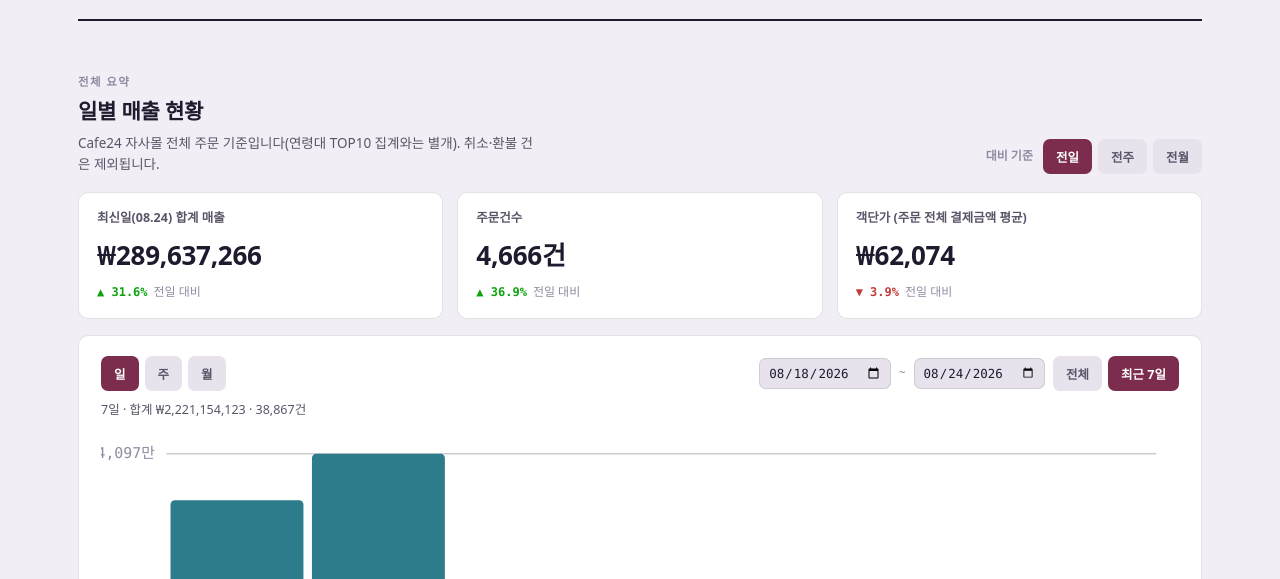
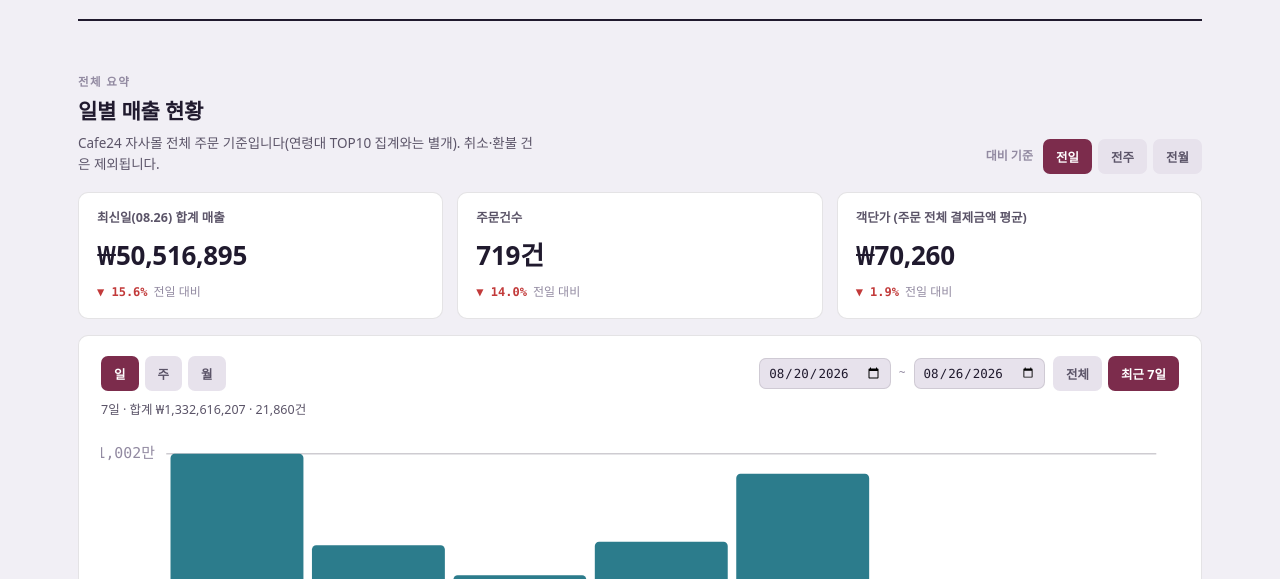
Before and after one commit to dhlee-blip/verish-age-top10-dashboard, a plain HTML site: page index.html in a window 1280 px wide. Shown: the part 221-800 px from the top of the page. Drawn offline with Linux system fonts and the light colour scheme.

Commit message:
Daily data refresh

```diff
--- a/index.html
+++ b/index.html
@@ -440,7 +440,9 @@
     { d: "2026-08-21", orders: 3543, revenue: 216617600, aov: 61140 },
     { d: "2026-08-22", orders: 3033, revenue: 185861086, aov: 61280 },
     { d: "2026-08-23", orders: 3408, revenue: 220101331, aov: 64584 },
-    { d: "2026-08-24", orders: 4666, revenue: 289637266, aov: 62074 }
+    { d: "2026-08-24", orders: 4666, revenue: 289637266, aov: 62074 },
+    { d: "2026-08-25", orders: 836, revenue: 59860972, aov: 71604 },
+    { d: "2026-08-26", orders: 719, revenue: 50516895, aov: 70260 }
   ];
   // REVENUE_DATA_END
 
@@ -509,13 +511,13 @@
       "na": [[1,"쿨핏 브라 볼륨핏",180,97],[2,"쿨핏 브라 시그니처",167,88],[3,"쿨핏 브라 볼륨핏 PLUS",109,61],[4,"쿨핏 팬티",108,53],[5,"쿨핏 팬티 볼륨핏",94,43],[6,"쿨핏 팬티 볼륨핏 PLUS",73,30],[7,"쿨핏 브라 오프숄더 볼륨",67,62],[8,"쿨핏 브라 볼륨 노후크",40,22],[9,"에센셜핏 스쿱 브라렛",27,18],[10,"아이스온 푸시업 브라",26,6]]
     },
     "2026-08-17": {
-      "10": [[1,"아이스온 브리프 팬티",8,1],[2,"아이스온 오프숄더 브라",2,2],[2,"쿨핏 브라 시그니처 PLUS",2,1],[4,"쿨핏 브라 볼륨핏 PLUS",1,1],[4,"쿨핏 브라 볼륨핏",1,1],[4,"뉴베이직 피티드 롱 슬리브 티셔츠",1,1],[4,"UV차단 암슬리브",1,1],[4,"티셔츠 브라 커버업 2.0",1,1]],
-      "20": [[1,"아이스온 브리프 팬티",16100,3813],[2,"UV차단 암슬리브",6887,6865],[3,"아이스온 오프숄더 브라",5917,2507],[4,"아이스온 노라인 팬티",5802,1604],[5,"아이스온 푸시업 브라",3816,1522],[6,"아이스온 브라 메쉬 컴포트 BIG",3260,1180],[7,"코튼 팬티 노라인",2794,884],[8,"아이스온 브라 브리즈",2491,1187],[9,"아이스온 에어리 브라",2486,862],[10,"아이스온 노후크 브라",2370,830]],
-      "30": [[1,"아이스온 브리프 팬티",8195,1859],[2,"아이스온 오프숄더 브라",5081,1199],[3,"UV차단 암슬리브",4511,4488],[4,"아이스온 노라인 팬티",3282,899],[5,"모달 브라탑 크롭",1880,460],[6,"아이스온 브라 메쉬 컴포트 BIG",1736,624],[7,"코튼 팬티 노라인",1683,536],[8,"아이스온 캐미솔 브라탑",1391,445],[9,"아이스온 노후크 브라",1356,450],[10,"아이스온 푸시업 브라",1348,483]],
-      "40": [[1,"아이스온 브리프 팬티",3397,733],[2,"UV차단 암슬리브",1989,1958],[3,"아이스온 오프숄더 브라",1888,413],[4,"아이스온 노라인 팬티",1323,337],[5,"모달 브라탑 크롭",1196,211],[6,"아이스온 캐미솔 브라탑",912,278],[7,"아이스온 노후크 브라",883,237],[8,"모달 브라탑 롱",803,235],[9,"코튼 팬티 노라인",676,204],[10,"아이스온 브라 메쉬 컴포트 BIG",653,231]],
-      "50": [[1,"아이스온 브리프 팬티",1235,264],[2,"UV차단 암슬리브",646,636],[3,"아이스온 노라인 팬티",542,138],[4,"아이스온 노후크 브라",295,99],[5,"아이스온 오프숄더 브라",260,135],[6,"아이스온 캐미솔 브라탑",244,76],[7,"쿨핏 브라 볼륨핏",231,141],[8,"아이스온 브라 메쉬 컴포트 BIG",225,69],[9,"모달 브라탑 롱",198,59],[10,"아이스온 푸시업 브라",195,76],[10,"코튼 팬티 노라인",195,56]],
+      "10": [[1,"아이스온 브리프 팬티",8,1],[2,"아이스온 오프숄더 브라",2,2],[2,"쿨핏 브라 시그니처 PLUS",2,1],[4,"티셔츠 브라 커버업 2.0",1,1],[4,"UV차단 암슬리브",1,1],[4,"쿨핏 브라 볼륨핏",1,1],[4,"쿨핏 브라 볼륨핏 PLUS",1,1],[4,"뉴베이직 피티드 롱 슬리브 티셔츠",1,1]],
+      "20": [[1,"아이스온 브리프 팬티",16066,3806],[2,"UV차단 암슬리브",6842,6820],[3,"아이스온 오프숄더 브라",5882,2482],[4,"아이스온 노라인 팬티",5785,1599],[5,"아이스온 푸시업 브라",3750,1501],[6,"아이스온 브라 메쉬 컴포트 BIG",3230,1171],[7,"코튼 팬티 노라인",2789,883],[8,"아이스온 브라 브리즈",2485,1186],[9,"아이스온 에어리 브라",2464,856],[10,"아이스온 노후크 브라",2352,824]],
+      "30": [[1,"아이스온 브리프 팬티",8166,1853],[2,"아이스온 오프숄더 브라",5028,1170],[3,"UV차단 암슬리브",4472,4449],[4,"아이스온 노라인 팬티",3276,897],[5,"모달 브라탑 크롭",1872,458],[6,"아이스온 브라 메쉬 컴포트 BIG",1715,617],[7,"코튼 팬티 노라인",1667,531],[8,"아이스온 캐미솔 브라탑",1387,444],[9,"아이스온 푸시업 브라",1337,478],[10,"아이스온 노후크 브라",1323,439]],
+      "40": [[1,"아이스온 브리프 팬티",3381,731],[2,"UV차단 암슬리브",1972,1941],[3,"아이스온 오프숄더 브라",1874,403],[4,"아이스온 노라인 팬티",1315,335],[5,"모달 브라탑 크롭",1192,210],[6,"아이스온 캐미솔 브라탑",912,278],[7,"아이스온 노후크 브라",866,232],[8,"모달 브라탑 롱",795,234],[9,"코튼 팬티 노라인",660,200],[10,"아이스온 브라 메쉬 컴포트 BIG",649,230]],
+      "50": [[1,"아이스온 브리프 팬티",1224,263],[2,"UV차단 암슬리브",635,625],[3,"아이스온 노라인 팬티",533,136],[4,"아이스온 노후크 브라",286,97],[5,"아이스온 오프숄더 브라",257,132],[6,"아이스온 캐미솔 브라탑",239,74],[7,"쿨핏 브라 볼륨핏",227,140],[8,"아이스온 브라 메쉬 컴포트 BIG",220,67],[9,"코튼 팬티 노라인",198,56],[9,"모달 브라탑 롱",198,59]],
       "60": [[1,"아이스온 브리프 팬티",82,20],[2,"UV차단 암슬리브",63,62],[3,"아이스온 오프숄더 브라",28,10],[4,"쿨핏 팬티 컴포트 BIG",27,5],[5,"아이스온 하이웨이스트 드로즈",21,5],[5,"아이스온 캐미솔 브라탑",21,8],[7,"아이스온 브라 메쉬 컴포트 BIG",20,7],[7,"모달 브라탑 크롭",20,4],[9,"쿨핏 브라 시그니처",17,9],[10,"쿨핏 브라 컴포트 BIG 미니마이저",16,7]],
-      "na": [[1,"아이스온 브리프 팬티",2612,653],[2,"UV차단 암슬리브",1495,1418],[3,"아이스온 노라인 팬티",1072,289],[4,"아이스온 푸시업 브라",923,361],[5,"아이스온 오프숄더 브라",652,355],[6,"아이스온 노후크 브라",581,206],[7,"아이스온 브라 브리즈",558,264],[8,"코튼 팬티 노라인",524,168],[9,"모달 브라탑 크롭",520,126],[10,"쿨핏 브라 볼륨핏",455,296]]
+      "na": [[1,"아이스온 브리프 팬티",2596,649],[2,"UV차단 암슬리브",1484,1408],[3,"아이스온 노라인 팬티",1068,288],[4,"아이스온 푸시업 브라",908,356],[5,"아이스온 오프숄더 브라",636,345],[6,"아이스온 노후크 브라",574,202],[7,"아이스온 브라 브리즈",559,264],[8,"코튼 팬티 노라인",519,167],[9,"모달 브라탑 크롭",512,124],[10,"쿨핏 브라 볼륨핏",454,295]]
     }
   };
   // RAW_SKU_DATA_END
@@ -584,13 +586,13 @@
       "na": [[1,"[브라3+팬티3] 쿨핏 브라 볼륨핏&팬티 set",96,16],[2,"쿨핏 브라 오프숄더 볼륨",67,62],[3,"[브라3+팬티3] 쿨핏 브라 시그니처&팬티 set",66,11],[4,"쿨핏 브라 시그니처",65,44],[5,"[브라3+팬티3] 쿨핏 브라 볼륨핏 PLUS&팬티 set",60,10],[6,"쿨핏 브라 시그니처&팬티 set",52,18],[7,"쿨핏 브라 볼륨핏",51,31],[8,"쿨핏 브라 볼륨핏&팬티 set",44,17],[9,"쿨핏 브라 시그니처 3PACK",42,14],[10,"[3+2] 아이스온 푸시업 브라&브리프 팬티 set",40,4]]
     },
     "2026-08-17": {
-      "10": [[1,"[3+1] 아이스온 브리프 팬티",8,1],[2,"쿨핏 브라 시그니처 PLUS",2,1],[2,"아이스온 오프숄더 브라",2,2],[4,"뉴베이직 피티드 롱 슬리브 티셔츠",1,1],[4,"티셔츠 브라 커버업",1,1],[4,"[첫 구매 전용] 쿨핏 브라 볼륨핏 PLUS",1,1],[4,"(사은품) UV 차단 암슬리브 (1쌍)",1,1],[4,"[첫 구매 전용] 쿨핏 브라 볼륨핏",1,1]],
-      "20": [[1,"[3+1] 아이스온 브리프 팬티",14632,3060],[2,"(사은품) UV 차단 암슬리브 (1쌍)",6857,6857],[3,"[3+1] 아이스온 노라인 팬티",5012,1149],[4,"[3+1] 아이스온 오프숄더 브라",3708,513],[5,"[3+1] 아이스온 푸시업 브라",2852,694],[6,"[3+1] [25 VER.] 아이스온 브라 메쉬 컴포트 BIG",2344,556],[7,"[3+1] [25 VER.] 모달 브라탑 크롭",2240,549],[8,"아이스온 오프숄더 브라",2209,2002],[9,"[3+1] 아이스온 에어리 브라",1976,478],[10,"코튼 팬티 노라인 4PACK",1916,448]],
-      "30": [[1,"[3+1] 아이스온 브리프 팬티",7456,1526],[2,"(사은품) UV 차단 암슬리브 (1쌍)",4481,4481],[3,"[3+1] 아이스온 오프숄더 브라",4040,349],[4,"[3+1] 아이스온 노라인 팬티",2856,665],[5,"[3+1] [25 VER.] 모달 브라탑 크롭",1880,460],[6,"[3+1] [25 VER.] 아이스온 브라 메쉬 컴포트 BIG",1216,282],[7,"[3+1] 아이스온 캐미솔 브라탑",1168,270],[8,"[3+1] 아이스온 노후크 브라",1108,264],[9,"코튼 팬티 노라인 4PACK",1072,248],[10,"아이스온 오프숄더 브라",1041,853]],
-      "40": [[1,"[3+1] 아이스온 브리프 팬티",3092,608],[2,"(사은품) UV 차단 암슬리브 (1쌍)",1957,1957],[3,"[3+1] 아이스온 오프숄더 브라",1600,186],[4,"[3+1] [25 VER.] 모달 브라탑 크롭",1196,211],[5,"[3+1] 아이스온 노라인 팬티",1152,262],[6,"[3+1] 아이스온 캐미솔 브라탑",796,191],[7,"[3+1] 아이스온 노후크 브라",768,163],[8,"[3+1] [25 VER.] 모달 브라탑 롱",728,172],[9,"코튼 팬티 노라인 4PACK",500,111],[10,"[3+1] [25 VER.] 아이스온 브라 메쉬 컴포트 BIG",460,112]],
-      "50": [[1,"[3+1] 아이스온 브리프 팬티",1044,198],[2,"(사은품) UV 차단 암슬리브 (1쌍)",630,630],[3,"[3+1] 아이스온 노라인 팬티",460,100],[4,"[3+1] 아이스온 노후크 브라",224,53],[5,"[3+1] 아이스온 캐미솔 브라탑",212,51],[6,"아이스온 브리프 팬티",191,71],[7,"[3+1] [25 VER.] 모달 브라탑 크롭",180,41],[8,"[3+1] [25 VER.] 모달 브라탑 롱",176,41],[9,"[3+1] [25 VER.] 쿨핏 팬티 컴포트 BIG",152,32],[10,"[3+1] 아이스온 오프숄더 브라",148,37],[10,"[3+1] [25 VER.] 아이스온 브라 메쉬 컴포트 BIG",148,33]],
-      "60": [[1,"[3+1] 아이스온 브리프 팬티",72,16],[2,"(사은품) UV 차단 암슬리브 (1쌍)",62,62],[3,"[3+1] [25 VER.] 쿨핏 팬티 컴포트 BIG",24,3],[4,"[3+1] [25 VER.] 모달 브라탑 크롭",20,4],[4,"[3+1] 아이스온 하이웨이스트 드로즈",20,4],[4,"[3+1] 아이스온 오프숄더 브라",20,3],[7,"[3+1] 아이스온 캐미솔 브라탑",16,4],[7,"[3+1] [25 VER.] 아이스온 브라 메쉬 컴포트 BIG",16,4],[9,"[3+1] 코튼 브라탑 버튼",12,3],[9,"[3+1] [25 VER.] 모달 브라탑 롱",12,3],[9,"[3+1] [25 VER.] 쿨핏 브라 컴포트 BIG 미니마이저",12,3]],
-      "na": [[1,"[3+1] 아이스온 브리프 팬티",2368,529],[2,"(사은품) UV 차단 암슬리브 (1쌍)",1396,1396],[3,"[3+1] 아이스온 노라인 팬티",952,221],[4,"[3+1] 아이스온 푸시업 브라",684,168],[5,"[3+1] [25 VER.] 모달 브라탑 크롭",520,126],[6,"[3+1] 아이스온 노후크 브라",440,106],[7,"티셔츠 브라 커버업",351,252],[8,"[3+1] 아이스온 오프숄더 브라",344,70],[9,"[3+1] [25 VER.] 아이스온 브라 브리즈",340,83],[9,"[3+1] 아이스온 캐미솔 브라탑",340,85]]
+      "10": [[1,"[3+1] 아이스온 브리프 팬티",8,1],[2,"아이스온 오프숄더 브라",2,2],[2,"쿨핏 브라 시그니처 PLUS",2,1],[4,"[첫 구매 전용] 쿨핏 브라 볼륨핏 PLUS",1,1],[4,"뉴베이직 피티드 롱 슬리브 티셔츠",1,1],[4,"[첫 구매 전용] 쿨핏 브라 볼륨핏",1,1],[4,"(사은품) UV 차단 암슬리브 (1쌍)",1,1],[4,"티셔츠 브라 커버업",1,1]],
+      "20": [[1,"[3+1] 아이스온 브리프 팬티",14604,3054],[2,"(사은품) UV 차단 암슬리브 (1쌍)",6814,6814],[3,"[3+1] 아이스온 노라인 팬티",4996,1145],[4,"[3+1] 아이스온 오프숄더 브라",3700,511],[5,"[3+1] 아이스온 푸시업 브라",2796,680],[6,"[3+1] [25 VER.] 아이스온 브라 메쉬 컴포트 BIG",2316,549],[7,"[3+1] [25 VER.] 모달 브라탑 크롭",2240,549],[8,"아이스온 오프숄더 브라",2182,1979],[9,"[3+1] 아이스온 에어리 브라",1960,475],[10,"코튼 팬티 노라인 4PACK",1912,447]],
+      "30": [[1,"[3+1] 아이스온 브리프 팬티",7428,1521],[2,"(사은품) UV 차단 암슬리브 (1쌍)",4442,4442],[3,"[3+1] 아이스온 오프숄더 브라",4024,345],[4,"[3+1] 아이스온 노라인 팬티",2852,664],[5,"[3+1] [25 VER.] 모달 브라탑 크롭",1872,458],[6,"[3+1] [25 VER.] 아이스온 브라 메쉬 컴포트 BIG",1204,280],[7,"[3+1] 아이스온 캐미솔 브라탑",1164,269],[8,"[3+1] 아이스온 노후크 브라",1080,257],[9,"코튼 팬티 노라인 4PACK",1064,246],[10,"[3+1] 아이스온 푸시업 브라",1032,248]],
+      "40": [[1,"[3+1] 아이스온 브리프 팬티",3076,606],[2,"(사은품) UV 차단 암슬리브 (1쌍)",1940,1940],[3,"[3+1] 아이스온 오프숄더 브라",1596,185],[4,"[3+1] [25 VER.] 모달 브라탑 크롭",1192,210],[5,"[3+1] 아이스온 노라인 팬티",1144,260],[6,"[3+1] 아이스온 캐미솔 브라탑",796,191],[7,"[3+1] 아이스온 노후크 브라",752,159],[8,"[3+1] [25 VER.] 모달 브라탑 롱",720,171],[9,"코튼 팬티 노라인 4PACK",484,107],[10,"[3+1] [25 VER.] 아이스온 브라 메쉬 컴포트 BIG",456,111]],
+      "50": [[1,"[3+1] 아이스온 브리프 팬티",1036,197],[2,"(사은품) UV 차단 암슬리브 (1쌍)",619,619],[3,"[3+1] 아이스온 노라인 팬티",452,99],[4,"[3+1] 아이스온 노후크 브라",216,52],[5,"[3+1] 아이스온 캐미솔 브라탑",208,50],[6,"아이스온 브리프 팬티",188,70],[7,"[3+1] [25 VER.] 모달 브라탑 크롭",180,41],[8,"[3+1] [25 VER.] 모달 브라탑 롱",176,41],[9,"[3+1] [25 VER.] 쿨핏 팬티 컴포트 BIG",152,32],[10,"[3+1] 아이스온 오프숄더 브라",148,37]],
+      "60": [[1,"[3+1] 아이스온 브리프 팬티",72,16],[2,"(사은품) UV 차단 암슬리브 (1쌍)",62,62],[3,"[3+1] [25 VER.] 쿨핏 팬티 컴포트 BIG",24,3],[4,"[3+1] [25 VER.] 모달 브라탑 크롭",20,4],[4,"[3+1] 아이스온 오프숄더 브라",20,3],[4,"[3+1] 아이스온 하이웨이스트 드로즈",20,4],[7,"[3+1] [25 VER.] 아이스온 브라 메쉬 컴포트 BIG",16,4],[7,"[3+1] 아이스온 캐미솔 브라탑",16,4],[9,"[3+1] [25 VER.] 모달 브라탑 롱",12,3],[9,"[3+1] 코튼 브라탑 버튼",12,3],[9,"[3+1] [25 VER.] 쿨핏 브라 컴포트 BIG 미니마이저",12,3]],
+      "na": [[1,"[3+1] 아이스온 브리프 팬티",2352,525],[2,"(사은품) UV 차단 암슬리브 (1쌍)",1385,1385],[3,"[3+1] 아이스온 노라인 팬티",948,220],[4,"[3+1] 아이스온 푸시업 브라",672,166],[5,"[3+1] [25 VER.] 모달 브라탑 크롭",512,124],[6,"[3+1] 아이스온 노후크 브라",436,105],[7,"티셔츠 브라 커버업",345,247],[8,"[3+1] [25 VER.] 아이스온 브라 브리즈",340,83],[9,"[3+1] 아이스온 오프숄더 브라",336,68],[9,"[3+1] 아이스온 캐미솔 브라탑",336,84]]
     }
   };
   // RAW_PRODUCT_DATA_END
```
